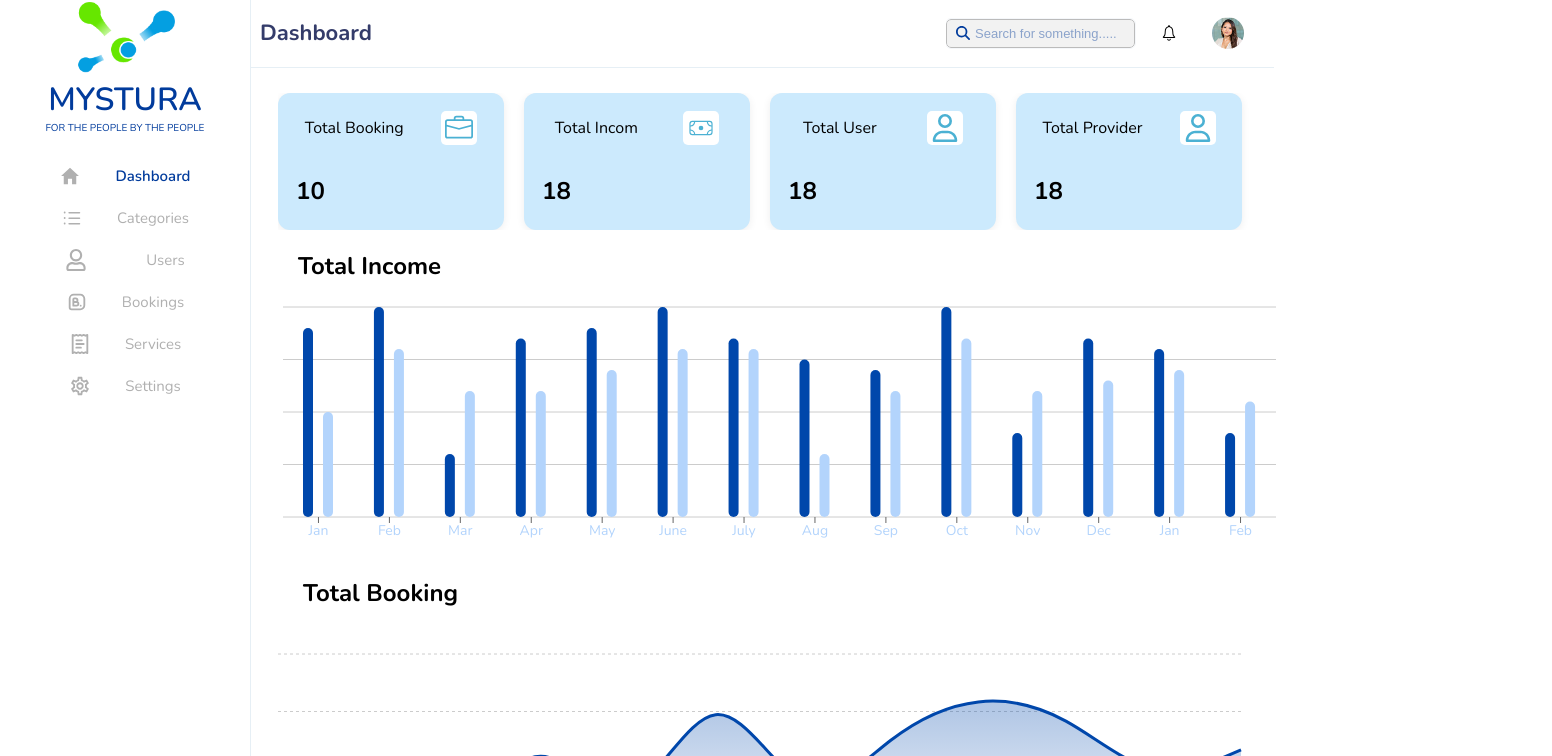
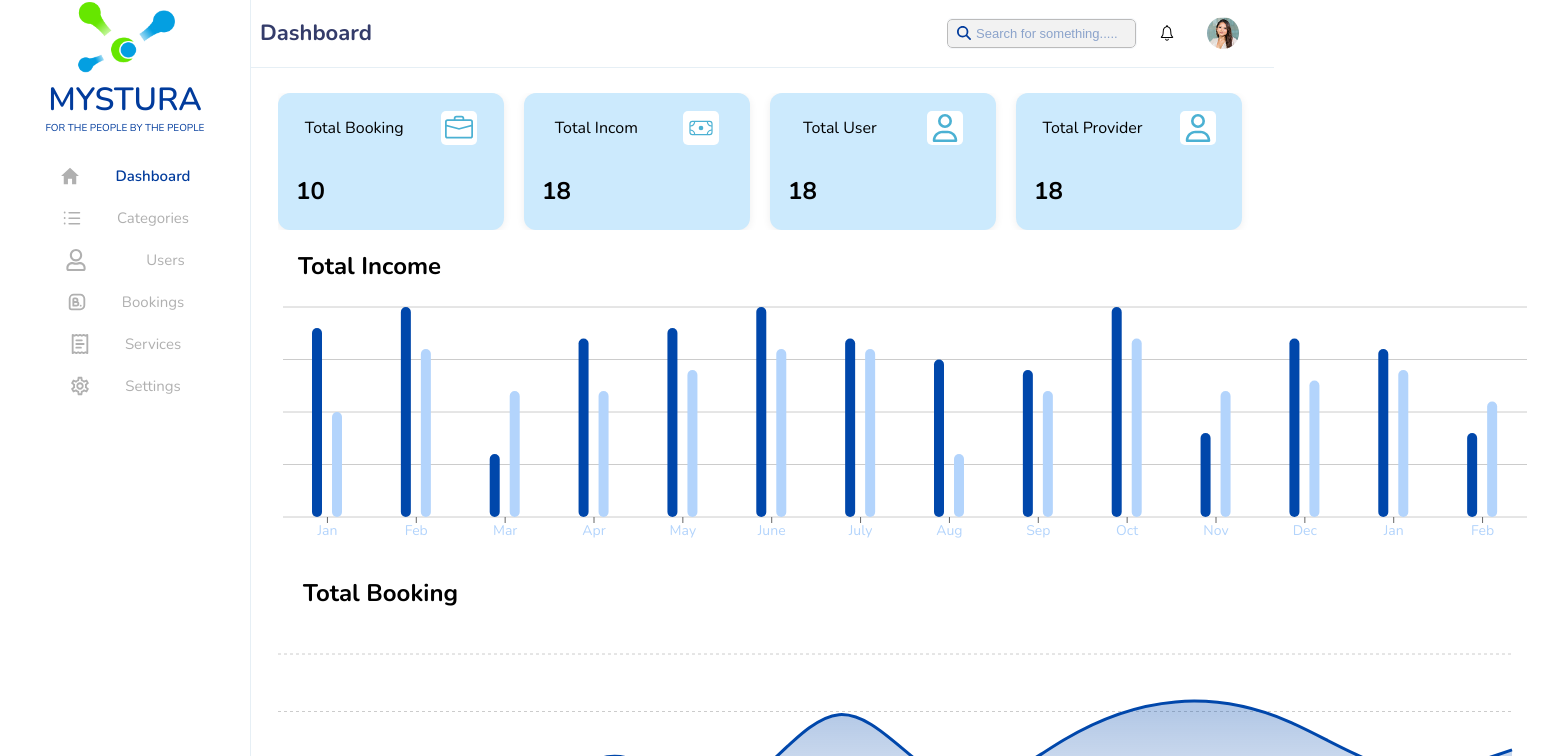
Before and after one commit to Tahanaz0/Mystura, a React (Vite) app: page /dashboard in a window 1280 px wide. Shown: the top 756 px of the page, 1552 px wide, since content can reach past the window. Built offline with nearby package versions, Linux system fonts and the light colour scheme.

Commit message:
'dashboard_barchart'

```diff
--- a/src/component/Header/header.css
+++ b/src/component/Header/header.css
@@ -14,7 +14,7 @@
   box-sizing: border-box;
   z-index: 1000;
   padding-left: 10px;
-  padding-right: 10px;
+  /* padding-right: 15px; */
   overflow: hidden;
   border-bottom: 1px solid #E6EFF5;
 }
@@ -58,8 +58,8 @@
   display: flex;
   align-items: center;
   justify-content: flex-end;
-  padding-right: 20px;
-  gap: 23px;
+  padding-right: 35px;
+  gap: 20px;
   min-width: 0;
   flex-wrap: nowrap;
   overflow-x: auto;
--- a/src/component/barChart/barchart.jsx
+++ b/src/component/barChart/barchart.jsx
@@ -1,4 +1,5 @@
 import React from "react";
+import './barchat.css'
 import {
     ResponsiveContainer, BarChart, Bar, XAxis,
     YAxis, CartesianGrid, Tooltip, AreaChart, Area,
@@ -37,14 +38,14 @@ const data2 = [
 const Barchart = () => {
     return (
         <>
-            <div>
+            <div className="chart-wrapper">
                 <h2 className=""
                 style={{
                     margin:'20px'
                 }}>Total Income</h2>
                 <div style={{ width: "100%", height: 250 ,}}>
-                    <ResponsiveContainer width="100%" height="100%">
-                        <BarChart data={data} barSize={10} barGap={10} barCategoryGap={15}>
+                    <ResponsiveContainer width='100%' height="100%">
+                        <BarChart data={data} barSize={10} barGap={10} barCategoryGap={25}>
 
                             {/* <CartesianGrid strokeDasharray="3 3" /> */}
                             <CartesianGrid stroke="#ccc" strokeDasharray="0" vertical={false} />
@@ -63,7 +64,7 @@ const Barchart = () => {
                     margin:'25px'
                 }}>Total Booking</h2>
 
-                    <ResponsiveContainer width="98%" height={250}>
+                    <ResponsiveContainer width="100%" height={250}>
                         <AreaChart
                             data={data2} // ✔ correct data
                             margin={{ top: 20, right: 20, left: 0, bottom: 0 }}
--- /dev/null
+++ b/src/component/barChart/barchat.css
@@ -0,0 +1,4 @@
+.chart-wrapper {
+    width: 100%;
+    overflow-x: auto;
+  }
--- a/src/component/dashboard/dashboard.css
+++ b/src/component/dashboard/dashboard.css
@@ -1,6 +1,6 @@
 .dash-container {
     /* margin-left: 20vw; */
-    width: 80%;
+    width: 100%;
     padding: 20px;
     font-family: "Nunito", sans-serif;
     margin-top: 65px;
```
